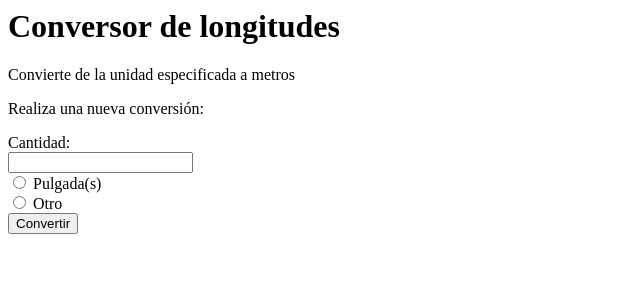
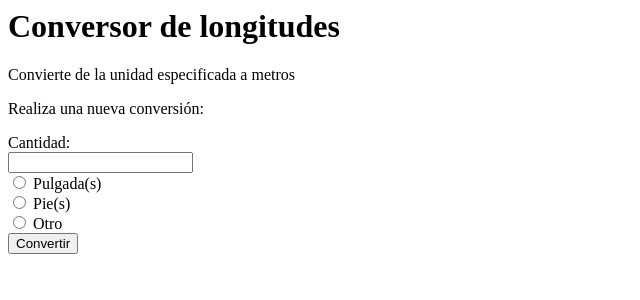
Before and after one commit to davidnoya/DWES, a PHP site: page /conversor2.php in a window 1280 px wide. Shown: the top 300 px of the page, without its empty margins (0-640 px from the left). Run offline with PHP 8.4, Linux system fonts and the light colour scheme.

Commit message:
EJercicio 6 - Introducción a PHP

```diff
--- a/sprint1apache/www/site3/conversor2.php
+++ b/sprint1apache/www/site3/conversor2.php
@@ -9,6 +9,10 @@
 					$v_pulgadas = $_POST["fcantidad"];
 					$v_metros = $v_pulgadas * 0.0254;
 					echo $v_pulgadas."pulgada(s) = ".$v_metros." metro(s)";
+					}elseif ($_POST["funidad"] == "pie"){
+						$v_pies = $_POST["fcantidad"];
+						$v_metros = $v_pies * 0.3048;
+						echo $v_pies."pie(s) = ".$v_metros. " metro(s)";
 					} else {
 						echo "Unidad no soportada";
 					}
@@ -21,6 +25,8 @@
 			<input type="text" id="cantidad_input" name="fcantidad"><br>
 			<input type="radio" id="pulgada_input" name="funidad" value="pulgada">
 			<label for="pulgada_input">Pulgada(s)</label><br>
+			<input type="radio" id="pie_input" name="funidad" value="pie">
+			<label for="pie_input">Pie(s)</label><br>
 			<input type="radio" id="otro_input" name="funidad" value="otro">
 			<label for="otro_input">Otro</label><br>
 			<input type="submit" value="Convertir">
```
